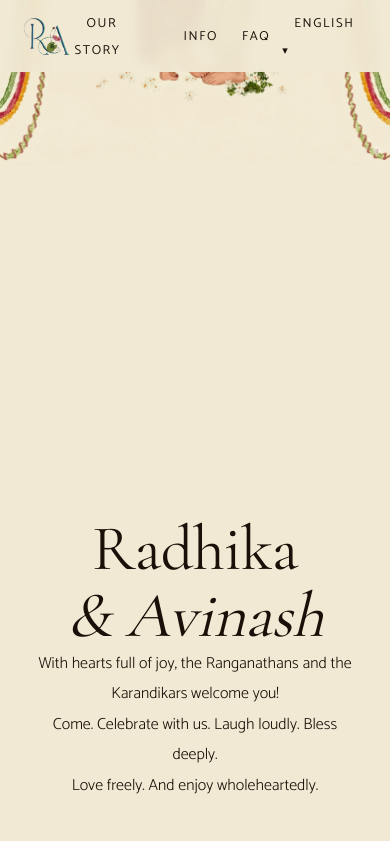
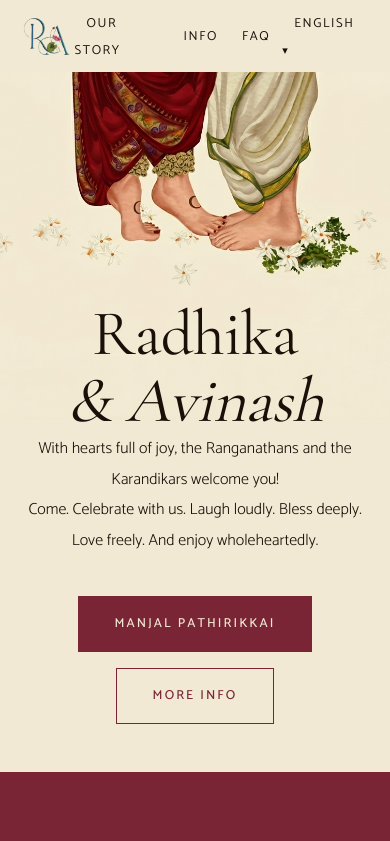
Before and after one commit to nastiaez/radhika-weds-avinash, a Next.js app: page /en in a window 390 px wide. Shown: the top 841 px of the page. Built offline with nearby package versions, Linux system fonts and the light colour scheme.

Commit message:
fix: mobile hero layout adjustment

```diff
--- a/app/globals.css
+++ b/app/globals.css
@@ -963,6 +963,13 @@ html {
   .wedding-page .venue-photos { grid-template-columns: 1fr; }
   .wedding-page .hotel-grid { grid-template-columns: 1fr; }
   .wedding-page section { padding: 4rem 1.25rem; }
+  .wedding-page #hero {
+    background-size: 210% auto;
+    background-position: center 72px;
+    justify-content: flex-start;
+    padding: 300px 1.25rem 3rem;
+    min-height: auto;
+  }
 }
 
 /* ═══════════════════════════════════
```
